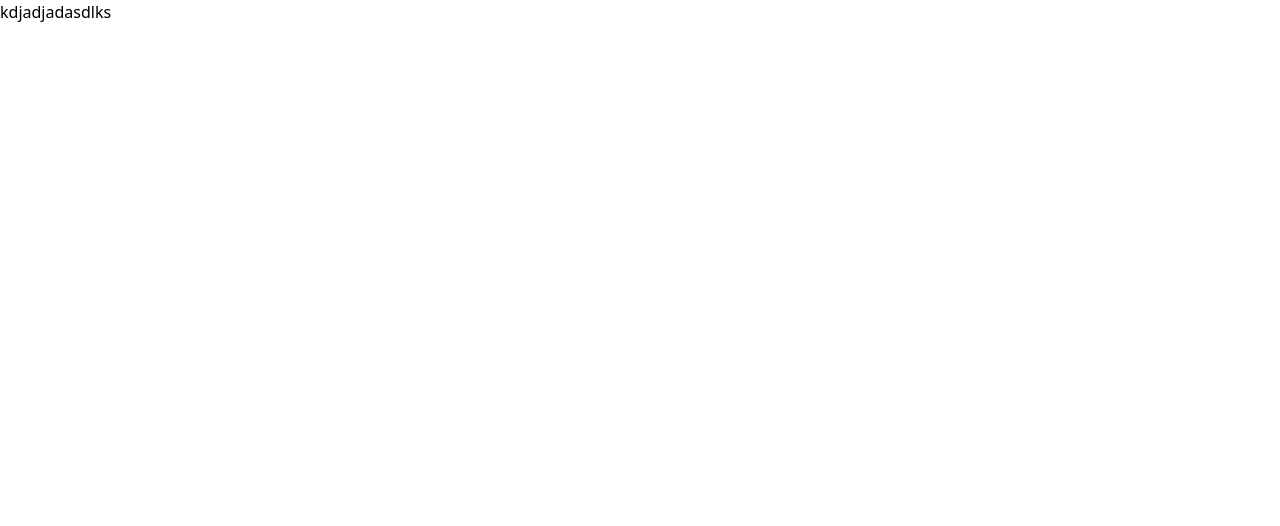
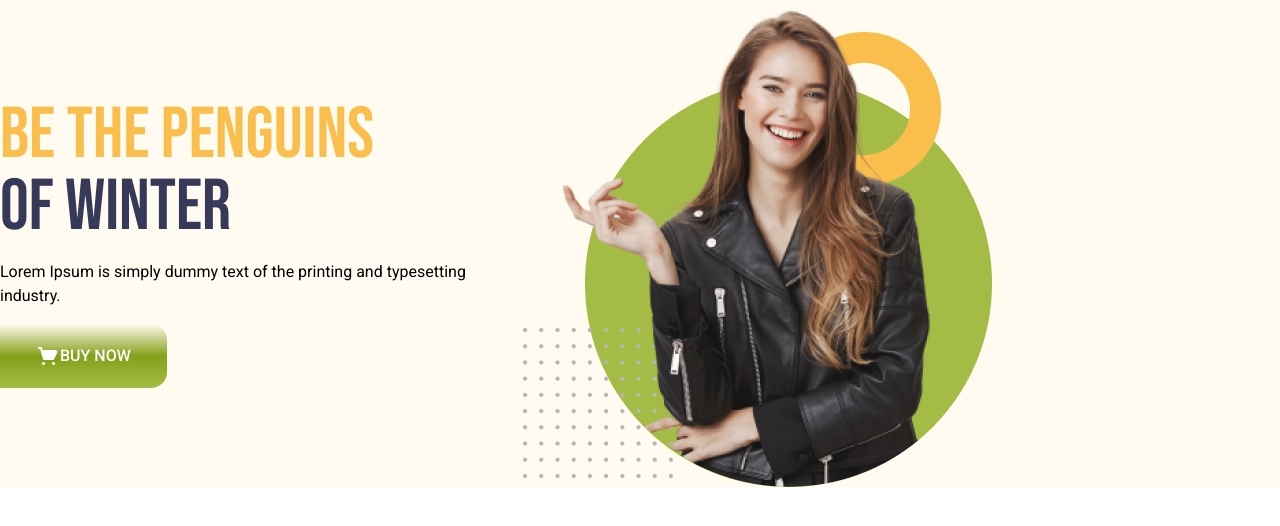
Before and after one commit to TOWHID162153/New-penguin, a plain HTML site: page index.html in a window 1280 px wide. Drawn offline with nearby package versions, Linux system fonts and the light colour scheme.

Commit message:
commit fot almost finish my header part

```diff
--- a/index.html
+++ b/index.html
@@ -1,5 +1,6 @@
 <!DOCTYPE html>
 <html lang="en">
+
 <head>
     <meta charset="UTF-8">
     <meta name="viewport" content="width=device-width, initial-scale=1.0">
@@ -16,7 +17,51 @@
             }
         }
     </script>
+    <link rel="preconnect" href="https://fonts.googleapis.com">
+    <link rel="preconnect" href="https://fonts.gstatic.com" crossorigin>
+    <link href="https://fonts.googleapis.com/css2?family=Bebas+Neue&display=swap" rel="stylesheet">
+    <link rel="preconnect" href="https://fonts.googleapis.com">
+    <link rel="preconnect" href="https://fonts.gstatic.com" crossorigin>
+    <link href="https://fonts.googleapis.com/css2?family=Roboto:ital,wght@0,100..900;1,100..900&display=swap"
+        rel="stylesheet">
+    <style>
+        .font-bebas {
+            font-family: "Bebas Neue", serif;
+            font-weight: 400;
+            font-style: normal;
+        }
+
+        .font-roboto {
+            font-family: "Roboto", serif;
+        }
+    </style>
 </head>
+
 <body>
-    <h1 class="test">kdjadjadasdlks</h1>
+    <!-- hearder part -->
+    <header class="bg-[#FFFBF0]">
+        <!-- nav bar -->
+        <nav>
+
+        </nav>
+        <!-- banner part -->
+        <div class="lg:flex justify-between items-center">
+            <div>
+                <h1 class="font-bebas text-7xl lg:mb-4"><span class="text-[#FABE4C]">Be the Penguins</span><br>
+                    <span class="text-[#363958]">of Winter</span>
+                </h1>
+                <p class="font-roboto text-base lg:mb-4">Lorem Ipsum is simply dummy text of the printing
+                    and typesetting industry.</p>
+                <button
+                    class="bg-gradient-to-t from-[#A4BC46] via-[#85A019] flex justify-center items-center px-9 py-5 rounded-r-2xl"><img
+                        class="max-h-6 ma-w-6" src="icons/shopping-cart 1.png" alt="shopping-cart"><span
+                        class="font-roboto text-base text-[#ffffff] font-medium">BUY
+                        NOW</span>
+                </button>
+            </div>
+            <div class="lg:w-3/5">
+                <img class="w-100% h-auto" src="images/model.png" alt="">
+            </div>
+        </div>
+    </header>
 </body>
```
Also changed, not shown: style.css (added, +8 -0 lines).
